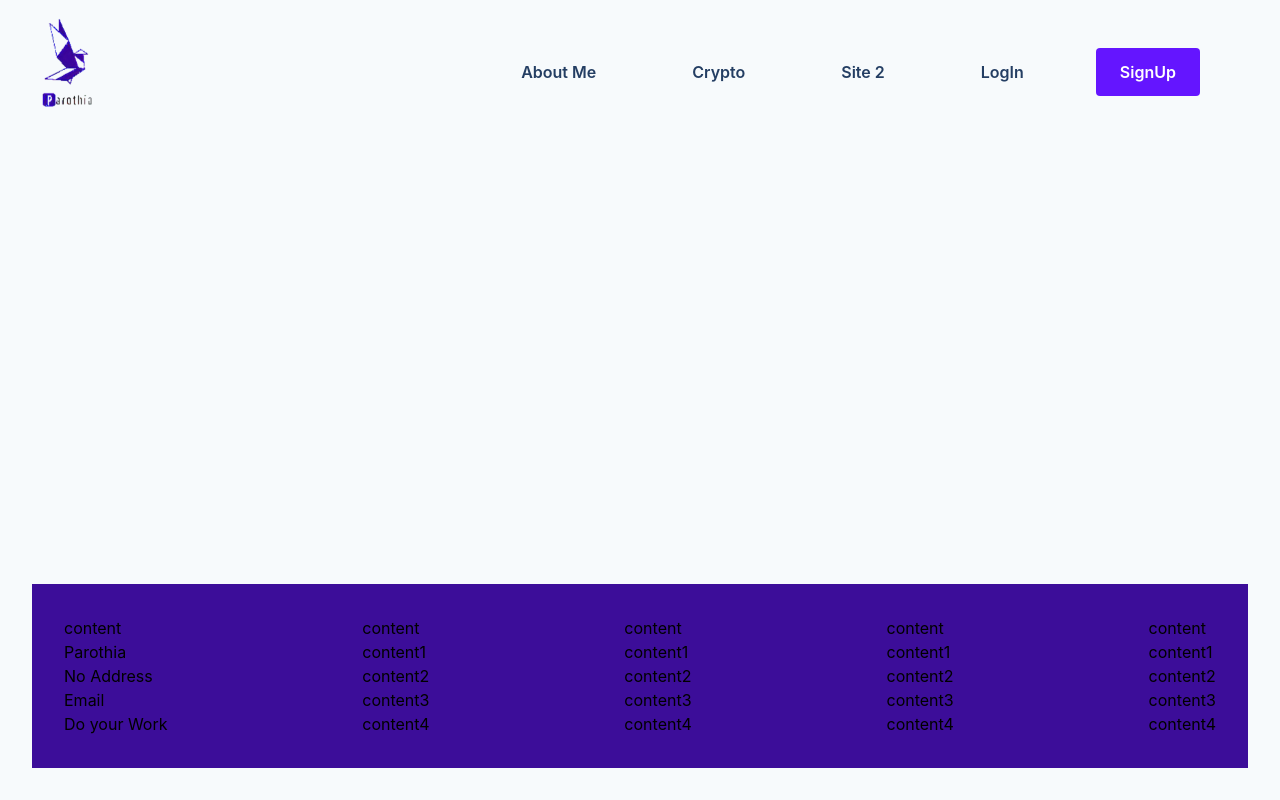
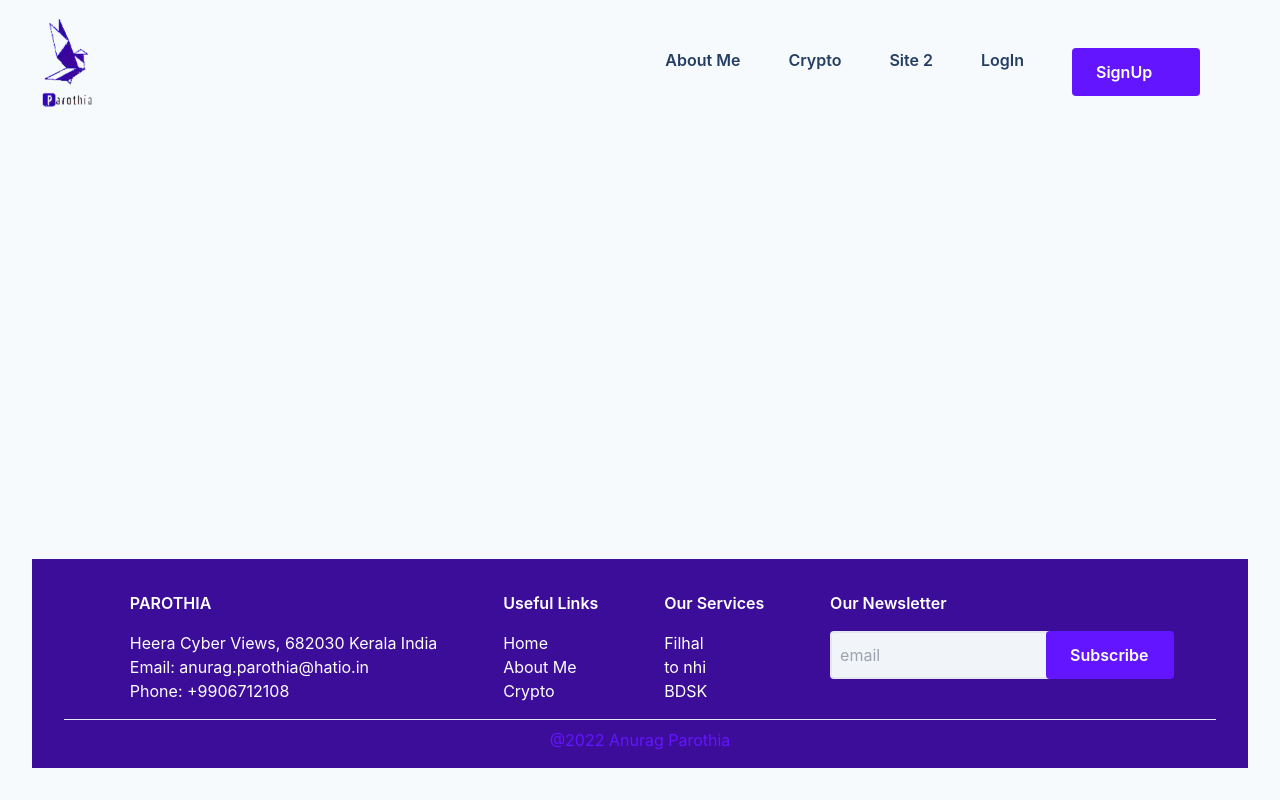
Before and after one commit to parothia/react-app, a React (Create React App) app: page /react-app/crypto in a window 1280 px wide. Built offline with nearby package versions, Linux system fonts and the light colour scheme.

Commit message:
footer fix

```diff
--- a/src/components/Button/index.tsx
+++ b/src/components/Button/index.tsx
@@ -17,15 +17,15 @@ export default function Button({
 }: ButtonProps) {
   return (
     <div
-      className={`${
+      className={`btn flex ${
         noShowBtn
-          ? "btn text-t-dark"
-          : "btn text-white bg-blue-less hover:bg-blue-more hover:cursor-pointer "
-      } align-middle rounded  font-medium  text-center`}
+          ? "text-t-dark "
+          : "text-white bg-blue-less hover:bg-blue-more hover:cursor-pointer w-32 px-6 py-3"
+      } align-middle rounded  font-medium  text-center `}
     >
       <button
         type="button"
-        className={`${noShowBtn} login font-semibold w-25 px-6 py-3`}
+        className={`${noShowBtn} login font-semibold`}
         id={testId}
         onClick={onClick}
       >
--- a/src/features/barfoot/Footer.tsx
+++ b/src/features/barfoot/Footer.tsx
@@ -1,57 +1,75 @@
+import { useFormik } from "formik";
 import React from "react";
+import Button from "../../components/Button";
+import TextBox from "../../components/Textbox/Textbox";
 
 function Footer() {
+  const formik = useFormik({
+    initialValues: {
+      email: "",
+    },
+    onSubmit: () => {
+      console.log("submit");
+    },
+  });
   return (
-    <div className="footer-main bg-blue-more mt-8">
+    <div className="footer-main bg-blue-more mt-8 text-white">
       <div className="footer px-8">
         <div className="inner-footer py-8">
-          <ul className="ul-flex flex justify-between">
+          <ul className="ul-flex flex justify-evenly">
             <li className="content">
-              content
-              <ul className="ul-flex justify-between">
-                <li className="content">Parothia</li>
-                <li className="">No Address</li>
-                <li className="">Email</li>
-                <li className="">Do your Work</li>
+              <span className="name font-semibold">PAROTHIA</span>
+              <ul className="ul-flex mt-4">
+                <li className="">Heera Cyber Views, 682030 Kerala India</li>
+                <li className="">
+                  <span>Email:</span> anurag.parothia@hatio.in
+                </li>
+                <li className="">
+                  <span className="">Phone:</span> +9906712108
+                </li>
               </ul>
             </li>
             <li className="content">
-              content
-              <ul className="ul-flex justify-between">
-                <li className="content">content1</li>
-                <li className="">content2</li>
-                <li className="">content3</li>
-                <li className="">content4</li>
+              <span className="links font-semibold">Useful Links</span>
+              <ul className="ul-flex justify-between mt-4">
+                <li className="content">Home</li>
+                <li className="">About Me</li>
+                <li className="">Crypto</li>
               </ul>
             </li>
             <li className="content">
-              content
-              <ul className="ul-flex justify-between">
-                <li className="content">content1</li>
-                <li className="">content2</li>
-                <li className="">content3</li>
-                <li className="">content4</li>
-              </ul>
+              <div className="services">
+                <span className="services font-semibold">Our Services</span>
+                <ul className="ul-flex justify-between mt-4">
+                  <li className="content">Filhal</li>
+                  <li className="">to nhi</li>
+                  <li className="">BDSK</li>
+                </ul>
+              </div>
             </li>
-            <li className="content">
-              content
-              <ul className="ul-flex justify-between">
-                <li className="content">content1</li>
-                <li className="">content2</li>
-                <li className="">content3</li>
-                <li className="">content4</li>
-              </ul>
-            </li>
-            <li className="content">
-              content
-              <ul className="ul-flex justify-between">
-                <li className="content">content1</li>
-                <li className="">content2</li>
-                <li className="">content3</li>
-                <li className="">content4</li>
-              </ul>
+            <li className="content w-80">
+              <span className="news font-semibold">Our Newsletter</span>
+              <div className="newsletter relative mt-4">
+                <input
+                  type="text"
+                  name="email"
+                  placeholder="email"
+                  className={`kuch border-solid border-2 rounded bg-slate-100 m-0 px-2 h-12 text-black`}
+                  onChange={formik.handleChange}
+                  value={formik.values.email}
+                />
+                <div className="newsbtn absolute -right-6 top-0">
+                  <Button btnName="Subscribe" testId="subscribe" />
+                </div>
+              </div>
             </li>
           </ul>
+          <div className="rule mt-4 text-center">
+            <hr />
+            <div className="copyright mt-2 -mb-4 text-blue-less">
+              @2022 Anurag Parothia
+            </div>
+          </div>
         </div>
       </div>
     </div>
```
